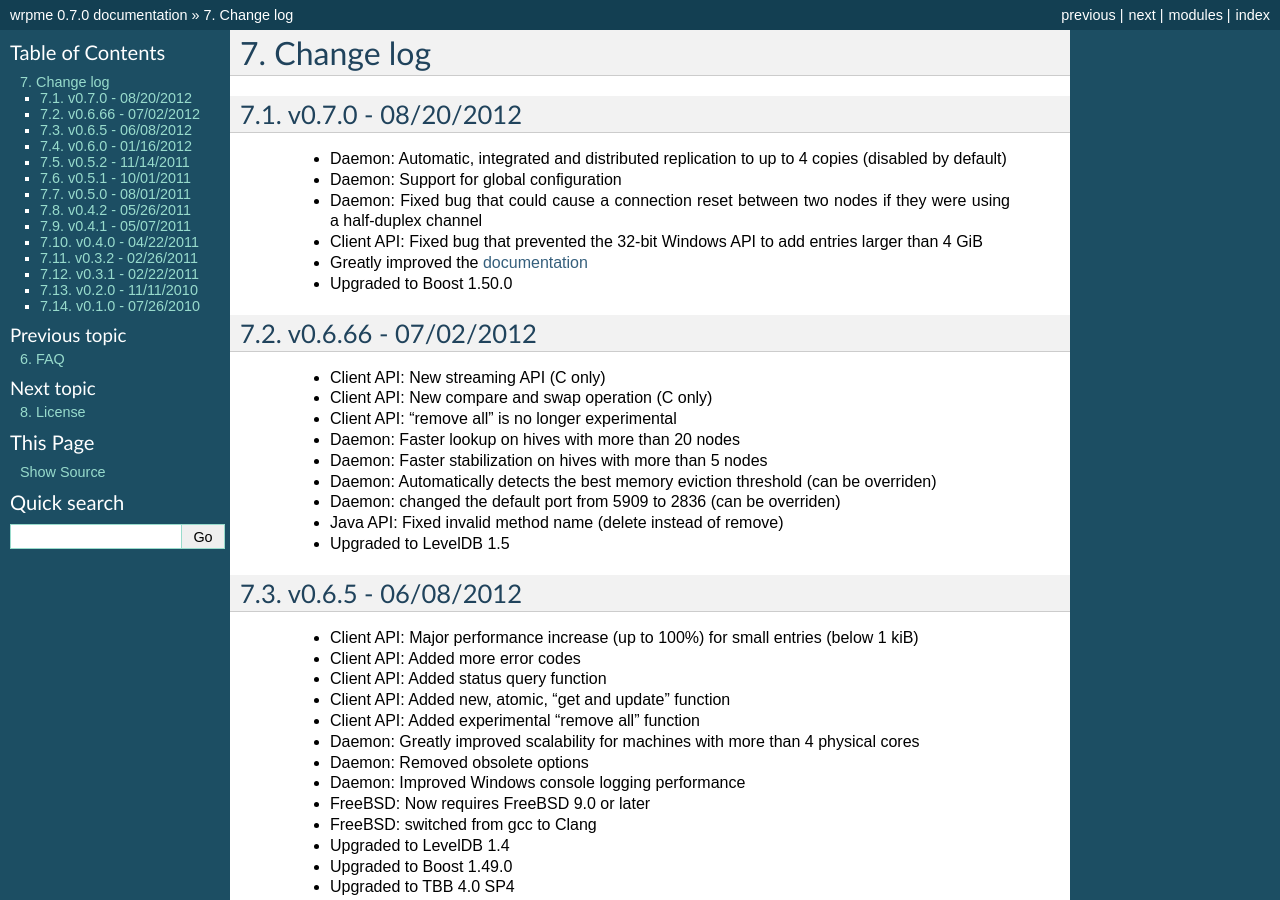
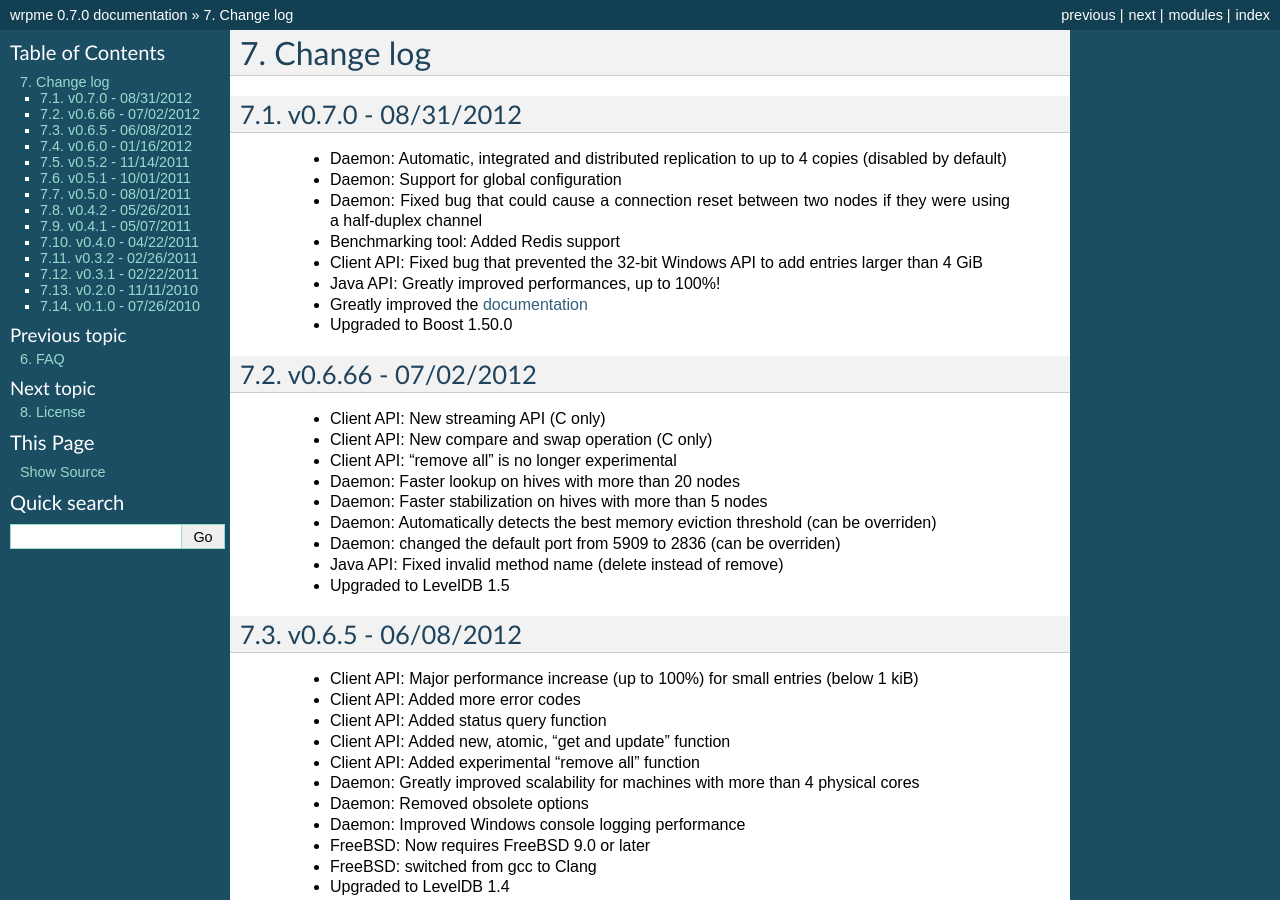
Before and after one commit to iltommi/qdb-documentation, a Sphinx documentation site: the page built from source/changes.rst, in a window 1280 px wide and 900 px high. Built offline with Sphinx 7.4.7, drawn with Linux system fonts in a browser that asks for light colours; formulas are drawn with MathJax 3.

Commit message:
Minor tweaks

```diff
--- a/source/changes.rst
+++ b/source/changes.rst
@@ -1,13 +1,15 @@
 Change log
 ***************
 
-v0.7.0 - 08/20/2012
+v0.7.0 - 08/31/2012
 -------------------
 
     * Daemon: Automatic, integrated and distributed replication to up to 4 copies (disabled by default)
     * Daemon: Support for global configuration
     * Daemon: Fixed bug that could cause a connection reset between two nodes if they were using a half-duplex channel
+    * Benchmarking tool: Added Redis support
     * Client API: Fixed bug that prevented the 32-bit Windows API to add entries larger than 4 GiB
+    * Java API: Greatly improved performances, up to 100%!
     * Greatly improved the `documentation <http://doc.wrpme.com/>`_
     * Upgraded to Boost 1.50.0
 
--- a/source/concepts/performance.rst
+++ b/source/concepts/performance.rst
@@ -13,7 +13,7 @@ Multithreading generally implies locking. Locking has been reduced to the minimu
 Networking
 =====================================================
 
-Network I/O are done asynchronously for maximum performance. Most of the I/O framework is based on `Boost.Asio <http://www.boost.org/doc/libs/1_49_0/doc/html/boost_asio.html>`_.
+Network I/O are done asynchronously for maximum performance. Most of the I/O framework is based on `Boost.Asio <http://www.boost.org/doc/libs/1_51_0/doc/html/boost_asio.html>`_.
 
 Memory management
 =====================================================
@@ -27,4 +27,4 @@ Measuring performance
 
 The only way to properly configure your hive is to measure performance.
 
-The comparison tool can be used to create a wide range of test scenarii. It understands the wrpme protocol as well as the memcached protocol (see :doc:`../reference/wrpme_comparison`).
+The comparison tool can be used to create a wide range of test scenarii. It understands the wrpme protocol as well as the memcached and the redis protocol (see :doc:`../reference/wrpme_comparison`).
--- a/source/concepts/security.rst
+++ b/source/concepts/security.rst
@@ -19,4 +19,4 @@ Should write access be given, a better approach is to design a proxy client that
 
 Design
 -------
-The wrpme protocol, especially the serialization part, has been designed to resist buffer overflows and most of current denial of service (DOS) attacks, keep in mind however that wrpme is *designed* to accept large amounts of requests and will therefore not limit incoming or outgoing requests.
+The wrpme protocol, especially the serialization part, has been designed to resist buffer overflows and most of current denial of service (DOS) attacks, keep in mind however that wrpme is *designed* to accept large amounts of requests or arbitraty sizes and will therefore not limit incoming or outgoing requests in any way.
--- a/source/reference/wrpme_comparison.rst
+++ b/source/reference/wrpme_comparison.rst
@@ -18,7 +18,7 @@ Usage scenarii
 Supported protocols
 ======================
 
-The tool can be used to benchmark a remote memcached server or a remote wrpme server. It can also create a virtual "local" server to test the local machine memory bandwidth.
+The tool can be used to benchmark a memcached server, a redis server or a  wrpme server. It can also create a virtual "local" server to test the local machine memory bandwidth.
 
 The local server can help identify memory-related bottlenecks or abnormal allocator behavior.
 
@@ -98,7 +98,7 @@ Parameters reference
     Specifies the protocol to use.
 
     Argument
-        A string representing the name of the protocol to use. Supported values are local, memcached and wrpme.
+        A string representing the name of the protocol to use. Supported values are local, memcached, redis and wrpme.
 
     Default value
         wrpme
```
